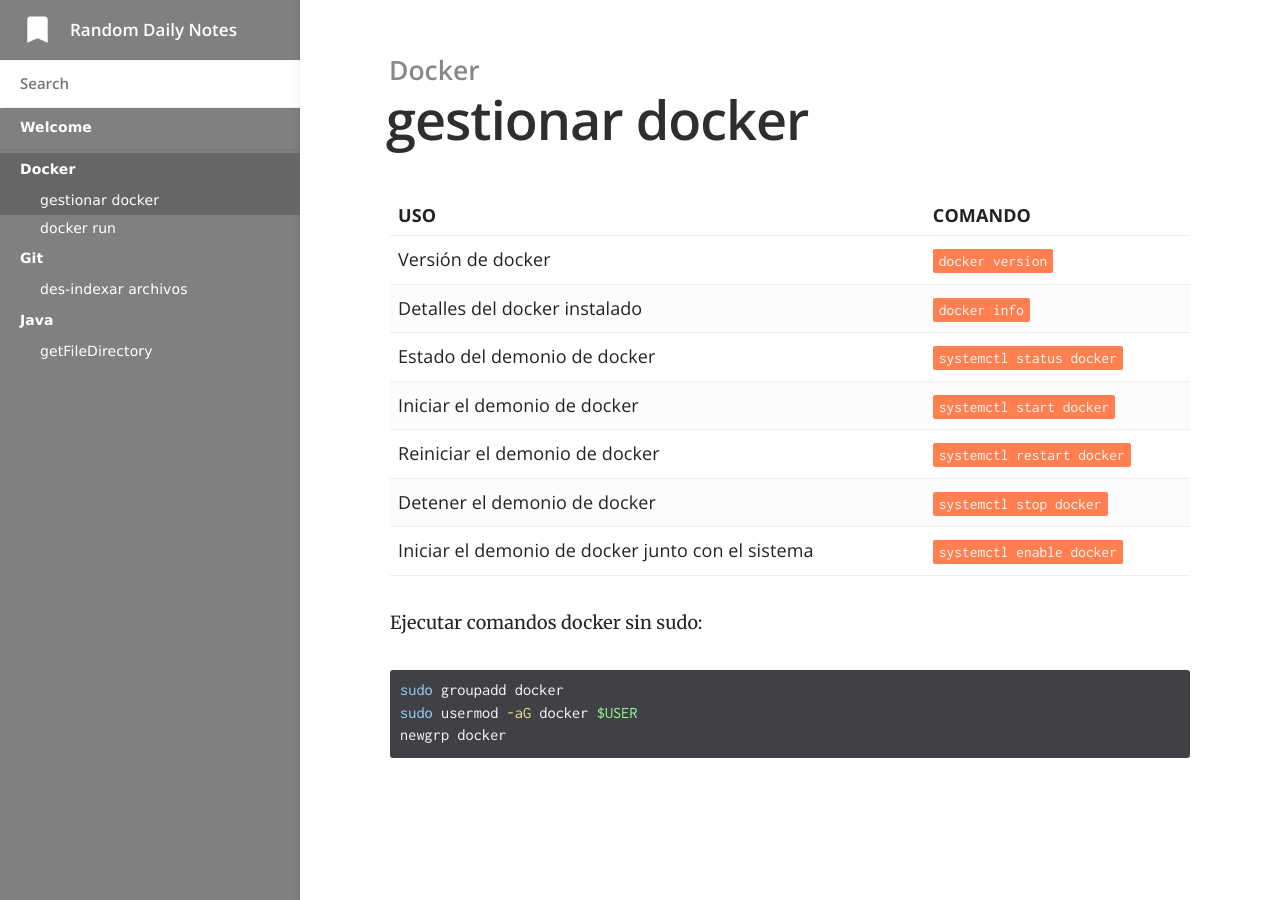
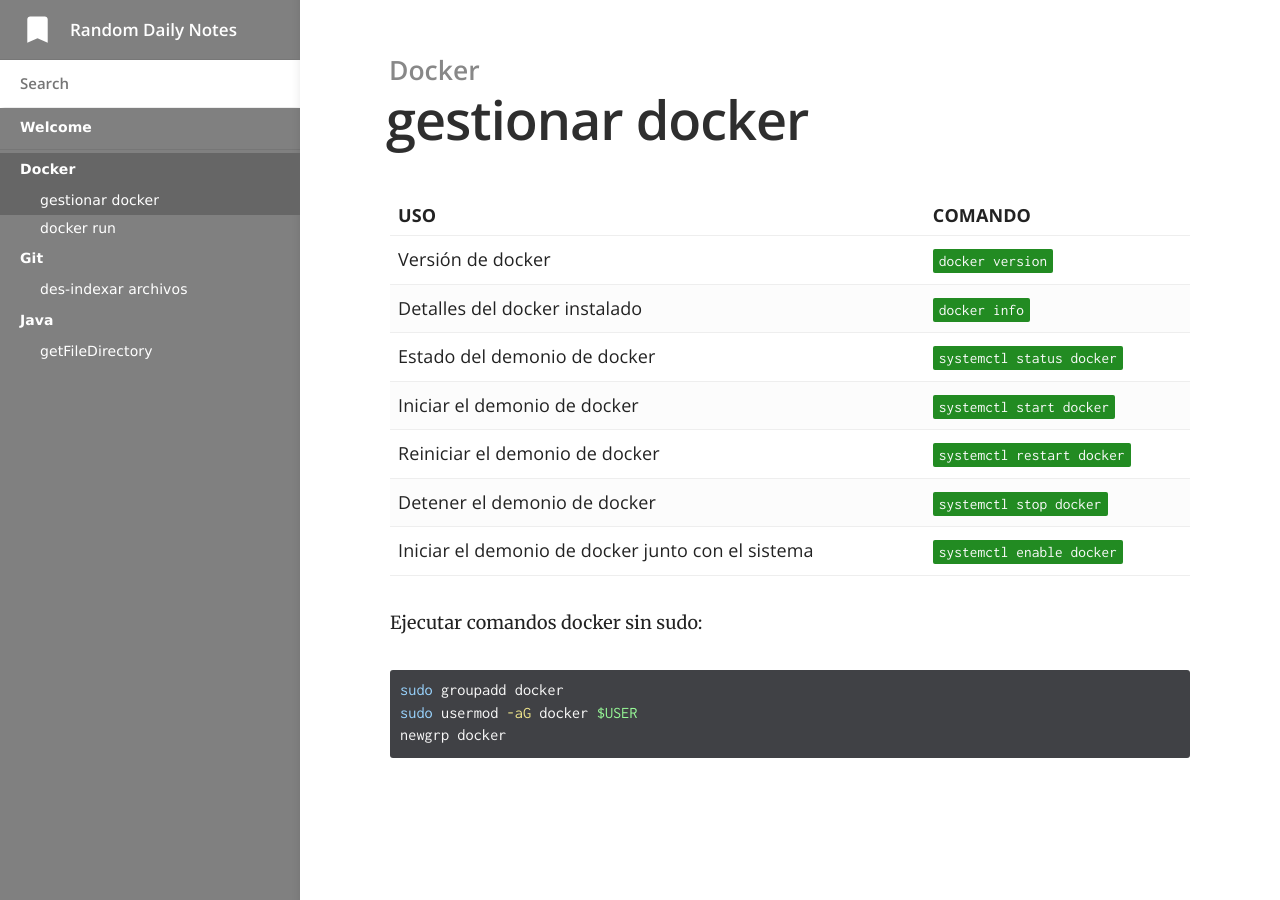
Before and after one commit to slaarks/slaarks.github.io, a Jekyll site: the page built from _docs/Docker/gestionar-docker.md, in a window 1280 px wide. Built offline with Jekyll 4.4.1, drawn with Linux system fonts in a browser that asks for light colours.

Commit message:
Update _code.scss

```diff
--- a/_sass/_code.scss
+++ b/_sass/_code.scss
@@ -31,13 +31,9 @@ pre {
 
 blockquote > code,
 li > code,
+td > code,
 p > code {
+	background-color: ForestGreen;
 	padding: 4px 6px;
 	white-space: nowrap;
 }
-
-td > code {
-	padding: 4px 6px;
-	white-space: nowrap;
-	background-color: coral;
-}
```
